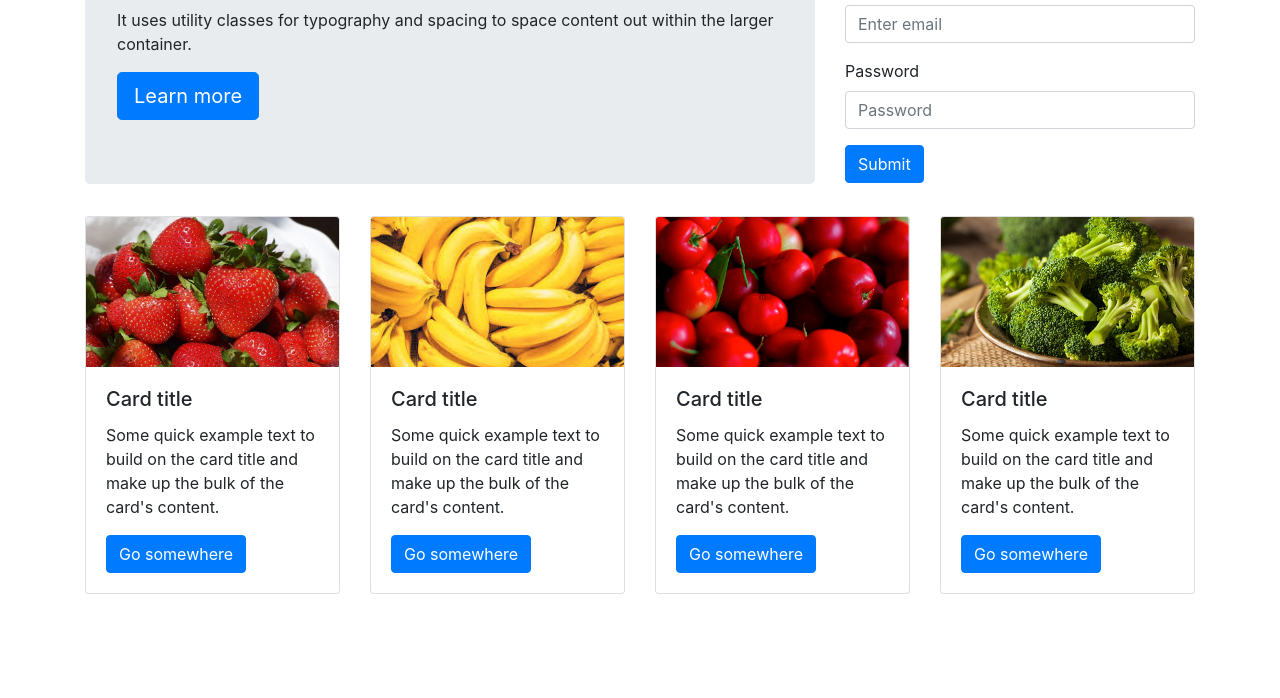
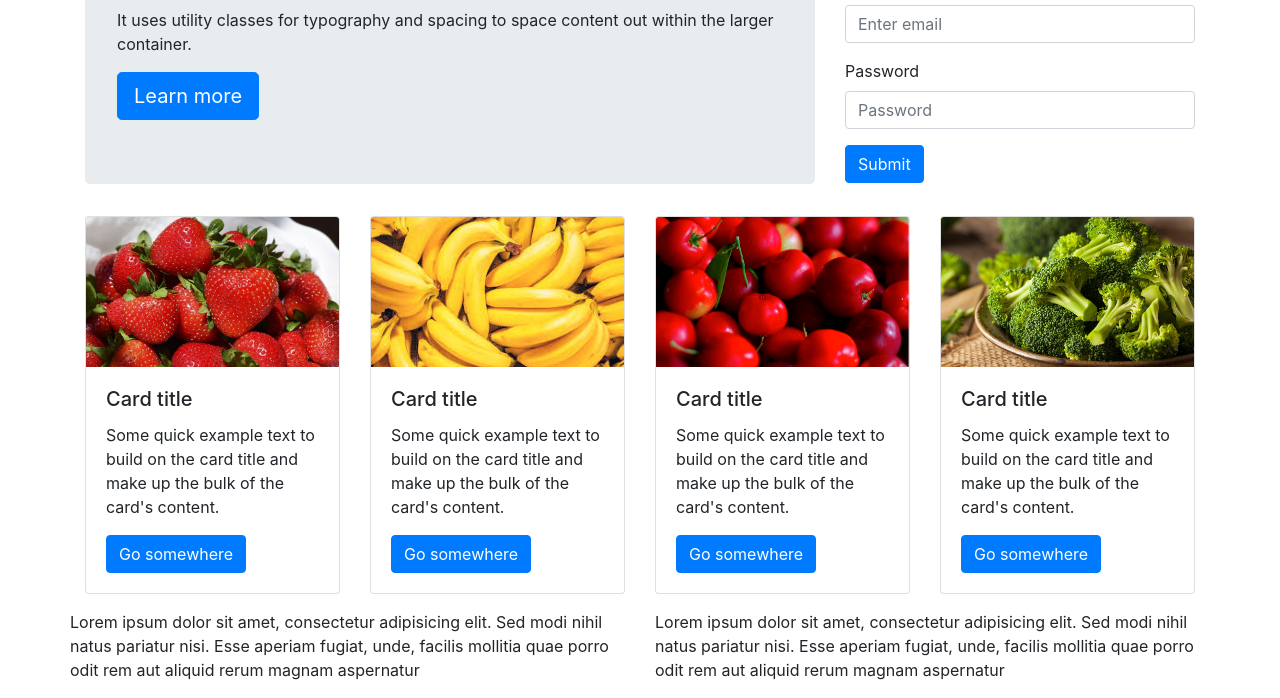
Before and after one commit to orsolon/organicos, a plain HTML site: page index.html in a window 1280 px wide. Shown: the part 844-1542 px from the top of the page. Before the commit the page ends 1438 px from the top, so only its background shows below. Drawn offline with nearby package versions, Linux system fonts and the light colour scheme.

Commit message:
acrescentar 2 colunas nos cards

```diff
--- a/index.html
+++ b/index.html
@@ -166,7 +166,7 @@
             </div>
             <div class="col-md-6 col-lg-3">
                 <div class="card">
-                    <img src="./img/brocolis.jpg" class="card-img-top" alt="...">
+                    <img src="./img/brocolis.jpg" class="card-img-top"  alt="...">
                     <div class="card-body">
                         <h5 class="card-title">Card title</h5>
                         <p class="card-text">Some quick example text to build on the card title and make up the bulk of the card's content.</p>
@@ -175,6 +175,12 @@
                 </div>
             </div>
 
+            <div>
+                <div class="row my-3">
+                    <div class="col-md-6">Lorem ipsum dolor sit amet, consectetur adipisicing elit. Sed modi nihil natus pariatur nisi. Esse aperiam fugiat, unde, facilis mollitia quae porro odit rem aut aliquid rerum magnam aspernatur</div>
+                    <div class="col-md-6">Lorem ipsum dolor sit amet, consectetur adipisicing elit. Sed modi nihil natus pariatur nisi. Esse aperiam fugiat, unde, facilis mollitia quae porro odit rem aut aliquid rerum magnam aspernatur</div>
+                </div>
+            </div>
         </div>
 
 </body>
```
